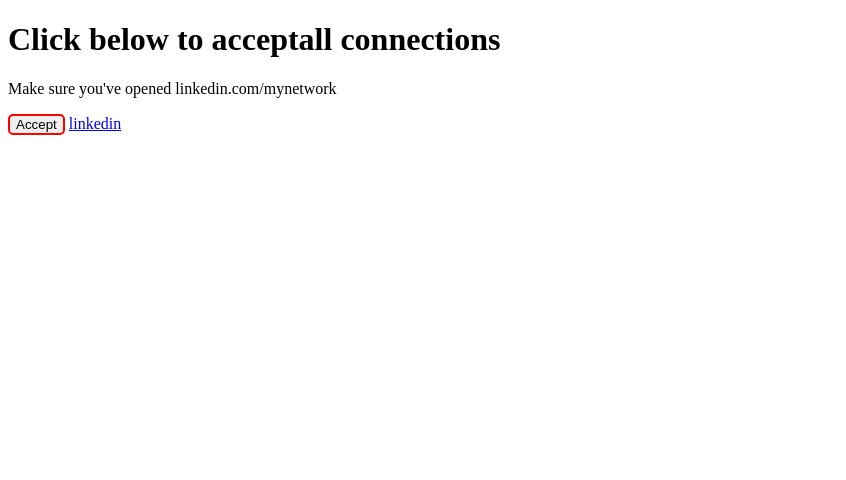
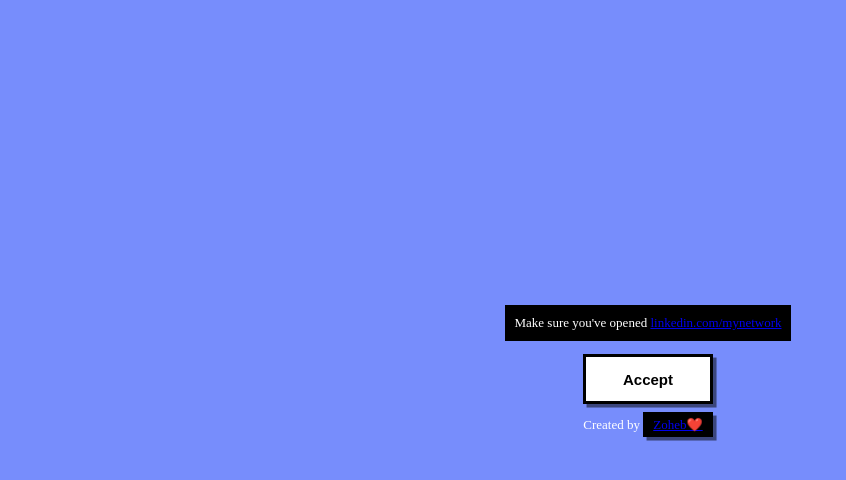
Before and after one commit to oneknucklehead/linkedinConnector, a browser extension: page index.html in a window 1280 px wide. Shown: the whole page, without its empty margins (0-846 px from the left). Drawn offline with Linux system fonts and the light colour scheme.

Commit message:
added styling, injected scripts

```diff
--- a/content.js
+++ b/content.js
@@ -1,26 +1,9 @@
-var extensionBtn = document.getElementById('acceptBtn')
-extensionBtn.addEventListener('click', () => {
-  var acceptButtons = document.getElementsByClassName(
-    'artdeco-button--2 artdeco-button--secondary invitation-card__action-btn'
-  )
-  // for (let acceptButton of acceptButtons) {
-  //   // acceptButton.click()
-  //   console.log(acceptButton)
-  // }
-  chrome.permissions.request(
-    {
-      permissions: ['tabs'],
-      origins: ['https://www.google.com/'],
-    },
-    (granted) => {
-      // The callback argument will be true if the user granted the permissions.
-      if (granted) {
-        //   doSomething();
-        console.log('granted')
-      } else {
-        //   doSomethingElse();
-        console.log('not granted')
-      }
-    }
-  )
-})
+function injectTheScript() {
+  chrome.tabs.query({ active: true, currentWindow: true }, function (tabs) {
+    // query the active tab, which will be only one tab
+    //and inject the script in it
+    chrome.tabs.executeScript(tabs[0].id, { file: 'content_script.js' })
+  })
+}
+
+document.getElementById('acceptBtn').addEventListener('click', injectTheScript)
--- a/index.html
+++ b/index.html
@@ -8,10 +8,17 @@
     <title>Linkedin connections acceptor</title>
 </head>
 <body>
-    <h1>Click below to acceptall connections</h1>
-    <p>Make sure you've opened linkedin.com/mynetwork</p>
-    <button id="acceptBtn" >Accept</button>
-    <a href="https://www.linkedin.com/in/oneknucklehead/" target="_blank">linkedin</a>
-    <script src="content.js"></script>
+    <!-- <p class="header">Click below to accept all connections</p> -->
+    <p class="info">Make sure you've opened <a href="https://www.linkedin.com/mynetwork/">
+        linkedin.com/mynetwork
+    </a></p>
+    <div class="wrapper">
+            <button id="acceptBtn" >Accept</button>
+        <p class="footer">
+            Created by
+            <a href="https://www.linkedin.com/in/oneknucklehead/" target="_blank" class="footer-link">Zoheb❤️</a>
+        </p>
+    </div>
 </body>
+<script src="content.js"></script>
 </html>
--- a/style.css
+++ b/style.css
@@ -1,4 +1,67 @@
+html {
+  height: 95%;
+  min-width: 350px;
+  margin: 0;
+  padding: 0;
+}
+body {
+  height: 95%;
+  width: 100%;
+  display: flex;
+  color: #fff;
+  flex-direction: column;
+  align-items: center;
+  justify-content: center;
+  background-color: #778dfc;
+}
+.header {
+  text-align: center;
+  font-weight: 900;
+  font-size: 26px;
+  width: 100%;
+  color: #000;
+  text-decoration: underline;
+  text-decoration-color: rgb(235, 235, 235);
+  text-decoration-thickness: 5px;
+  padding: 5px 1px;
+}
+
+p {
+  font-size: 13px;
+}
+
+.info {
+  background-color: #000;
+  padding: 10px;
+}
 #acceptBtn {
-  border: 2px solid red;
-  border-radius: 5px;
+  --shd: 3.54px 3.54px 0px 0px rgba(0, 0, 0, 0.5);
+  border: none;
+  padding: 3px;
+  min-width: 100%;
+  min-height: 50px;
+  font-size: 15px;
+  font-weight: 900;
+  background-color: #ffffff;
+  color: #000;
+  cursor: pointer;
+  border: 3px solid black;
+  transition: all 0.3s ease-in-out;
+  box-shadow: var(--shd, 0 0 0 transparent);
 }
+#acceptBtn:hover {
+  transition: all 0.3s ease-in-out;
+  color: #fff;
+  background-color: #000;
+}
+
+a:active,
+a:visited {
+  color: #fff;
+}
+.footer-link {
+  --shd: 3.54px 3.54px 0px 0px rgba(0, 0, 0, 0.5);
+  background-color: #000;
+  padding: 5px 10px;
+  box-shadow: var(--shd, 0 0 0 transparent);
+}
```
Also changed, not shown: content_script.js (added, +15 -0 lines), manifest.json.
